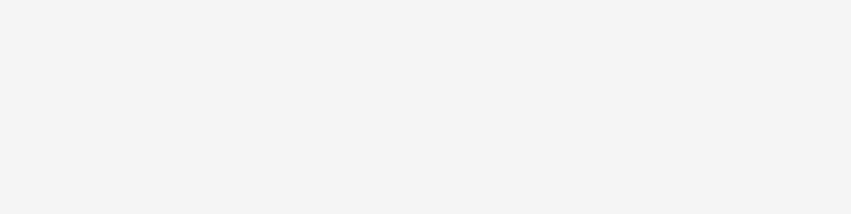
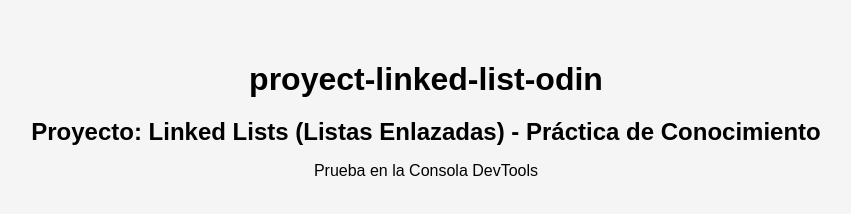
Before and after one commit to plunkydev/proyect-linked-list-odin, a website built with webpack: page src/template.html in a window 1280 px wide. Shown: the whole page, without its empty margins (214-1065 px from the left). Built offline with nearby package versions, Linux system fonts and the light colour scheme.

Commit message:
add: description on home page and styles

```diff
--- a/src/styles.css
+++ b/src/styles.css
@@ -3,3 +3,13 @@ body {
   background: #f5f5f5;
   padding: 2rem;
 }
+
+h1, h2, h3, h4, h5, h6 {
+  margin-bottom: 1rem;
+  text-align: center;
+}
+
+p {
+  margin-bottom: 1rem;
+  text-align: center;
+}
--- a/src/template.html
+++ b/src/template.html
@@ -3,9 +3,12 @@
   <head>
     <meta charset="UTF-8" />
     <meta name="viewport" content="width=device-width, initial-scale=1.0" />
-    <title>Plantilla Webpack JS</title>
+    <title>proyect-linked-list-odin</title>
   </head>
   <body>
+    <h1>proyect-linked-list-odin</h1>
+    <h2>Proyecto: Linked Lists (Listas Enlazadas) - Práctica de Conocimiento</h2>
+    <p>Prueba en la Consola DevTools</p>
     <div id="app"></div>
   </body>
 </html>
```
